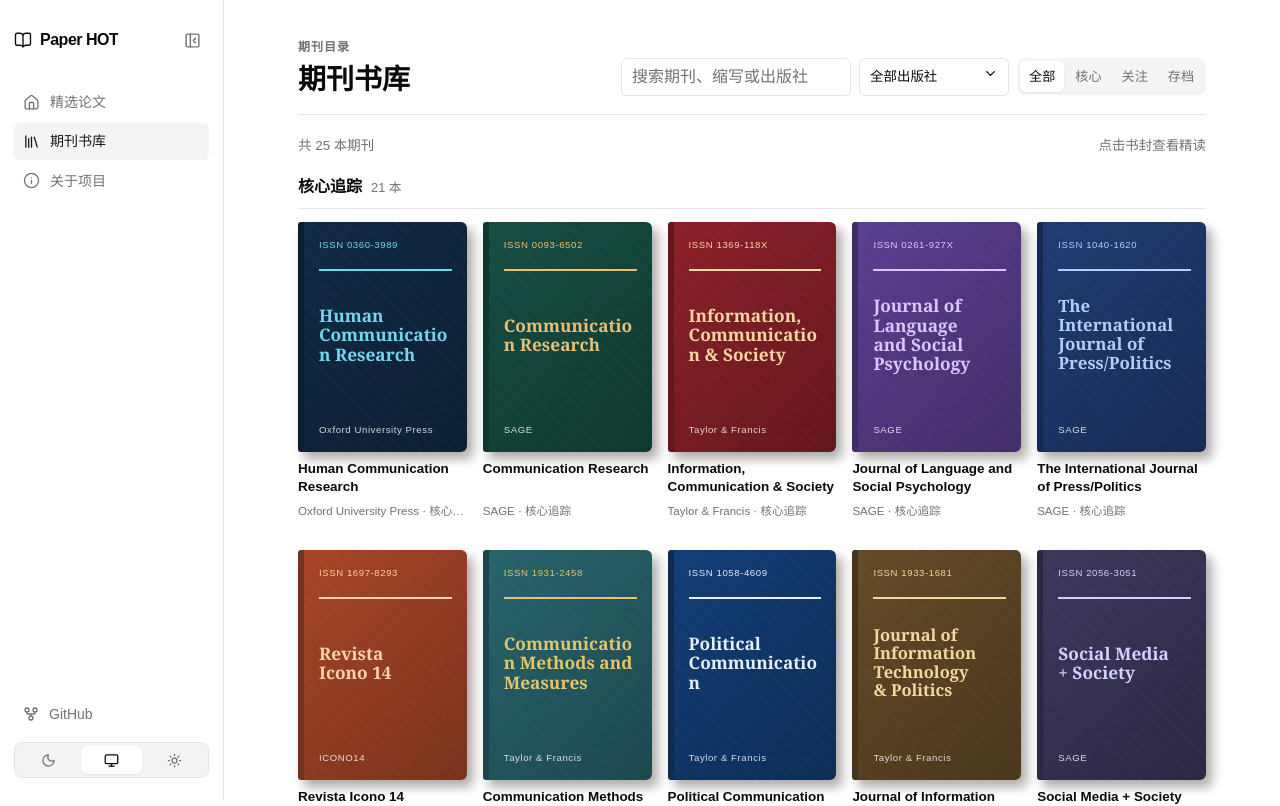
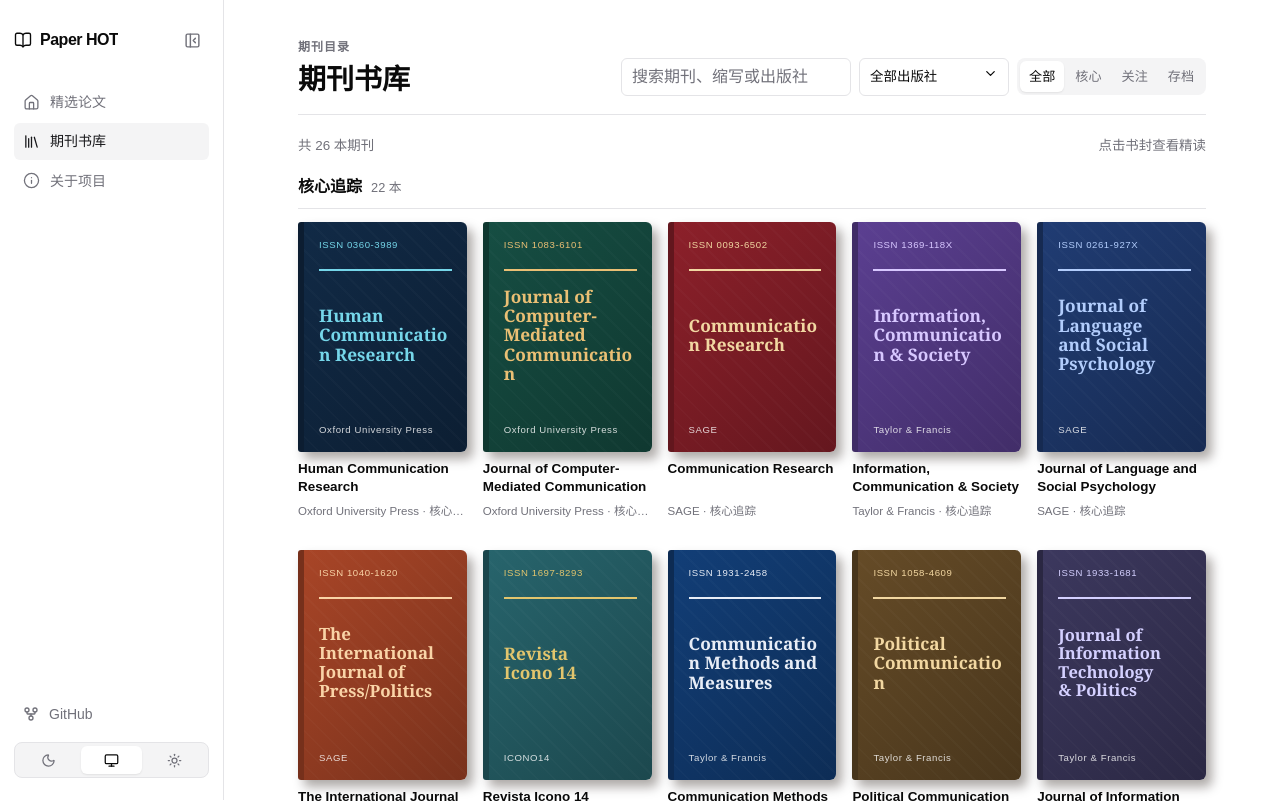
Before and after one commit to BNU-CCR/Paper-Hot, a Next.js app in the folder frontend/: page /journals in a window 1280 px wide. Shown: the top 806 px of the page. Built offline with nearby package versions, Linux system fonts and the light colour scheme.

Commit message:
Add JCMC core tracking and backfill workflow

```diff
--- a/frontend/src/journal-covers.js
+++ b/frontend/src/journal-covers.js
@@ -16,6 +16,7 @@
 
 const rawJournals = [
   ["HCR", "Human Communication Research", "Oxford University Press", "core", "0360-3989"],
+  ["JCMC", "Journal of Computer-Mediated Communication", "Oxford University Press", "core", "1083-6101"],
   ["CR", "Communication Research", "SAGE", "core", "0093-6502"],
   ["ICS", "Information, Communication & Society", "Taylor & Francis", "core", "1369-118X"],
   ["JLSP", "Journal of Language and Social Psychology", "SAGE", "core", "0261-927X"],
```
Also changed, not shown: 1 other file (tests, documents, lock files or other folders).
